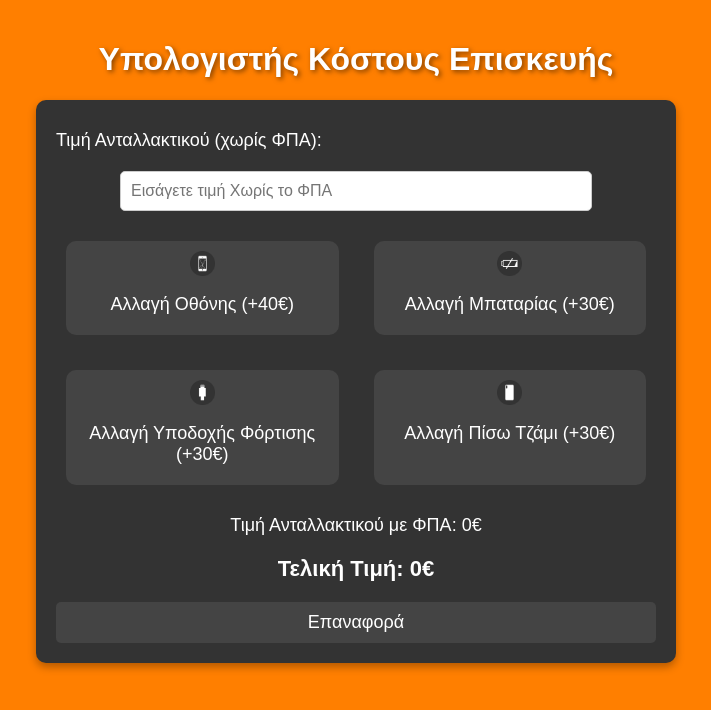
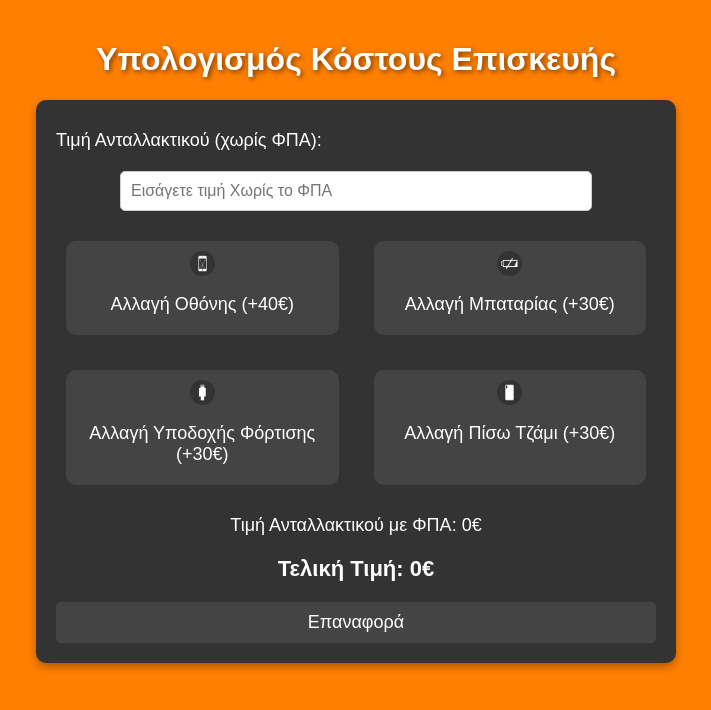
Before and after one commit to Pankp/Calculate-Repair, a plain HTML site: page index.html in a window 1280 px wide. Shown: the whole page, without its empty margins (284-995 px from the left). Drawn offline with Linux system fonts and the light colour scheme.

Commit message:
Update index.html

```diff
--- a/index.html
+++ b/index.html
@@ -100,7 +100,7 @@
 </head>
 <body>
 
-    <h1>Υπολογιστής Κόστους Επισκευής</h1>
+    <h1>Υπολογισμός Κόστους Επισκευής</h1>
     <div class="container">
         <label for="price">Τιμή Ανταλλακτικού (χωρίς ΦΠΑ):</label>
         <input type="number" id="price" placeholder="Εισάγετε τιμή Χωρίς το ΦΠΑ" oninput="calculateCost()" inputmode="numeric" pattern="[0-9]*">
```
